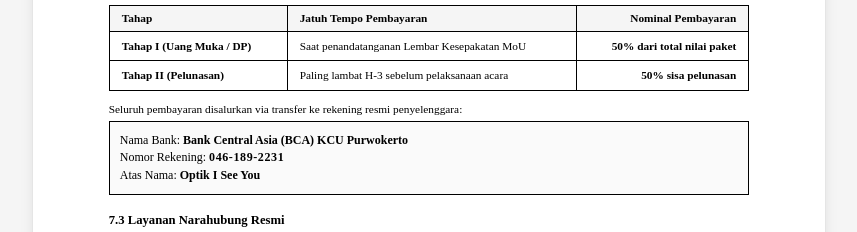
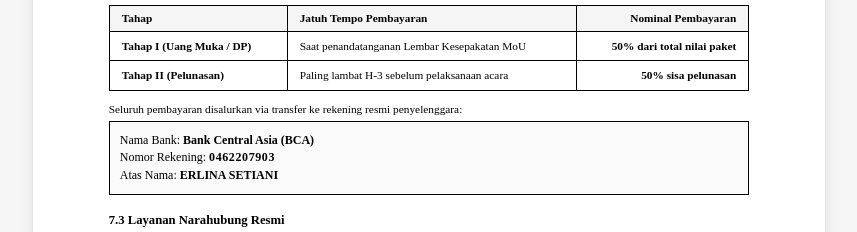
Before and after one commit to Yoshput/IMI, a Next.js app: page /proposal-sponsor in a window 1280 px wide. Shown: the part 9540-9772 px from the top of the page, without its empty margins (211-1068 px from the left). Built offline with nearby package versions, Linux system fonts and the light colour scheme; no server answers.

Commit message:
fix(proposal): update official bank account to BCA 0462207903 a.n. ERLINA SETIANI

```diff
--- a/features/pengajuan/components/SponsorProposalDocument.tsx
+++ b/features/pengajuan/components/SponsorProposalDocument.tsx
@@ -92,8 +92,8 @@ export interface ProposalData {
   packages: PackageTier[];
 }
 
-const STORAGE_KEY = "isy_proposal_sponsor_formal_v9";
-const LEGACY_STORAGE_KEY = "isy_proposal_sponsor_formal_v8";
+const STORAGE_KEY = "isy_proposal_sponsor_formal_v10";
+const LEGACY_STORAGE_KEY = "isy_proposal_sponsor_formal_v9";
 
 const DEFAULT_DATA: ProposalData = {
   docNo: "024/MKT-ISY/PROP-SPONSOR/X/2026",
@@ -292,9 +292,9 @@ const DEFAULT_DATA: ProposalData = {
   picEmail: "",
   headName: "Raja Satria",
   headRole: "Head of Marketing & Strategic Communication",
-  bankName: "Bank Central Asia (BCA) KCU Purwokerto",
-  bankAccountNo: "046-189-2231",
-  bankAccountName: "Optik I See You",
+  bankName: "Bank Central Asia (BCA)",
+  bankAccountNo: "0462207903",
+  bankAccountName: "ERLINA SETIANI",
   packages: [
     {
       id: "platinum",
```
